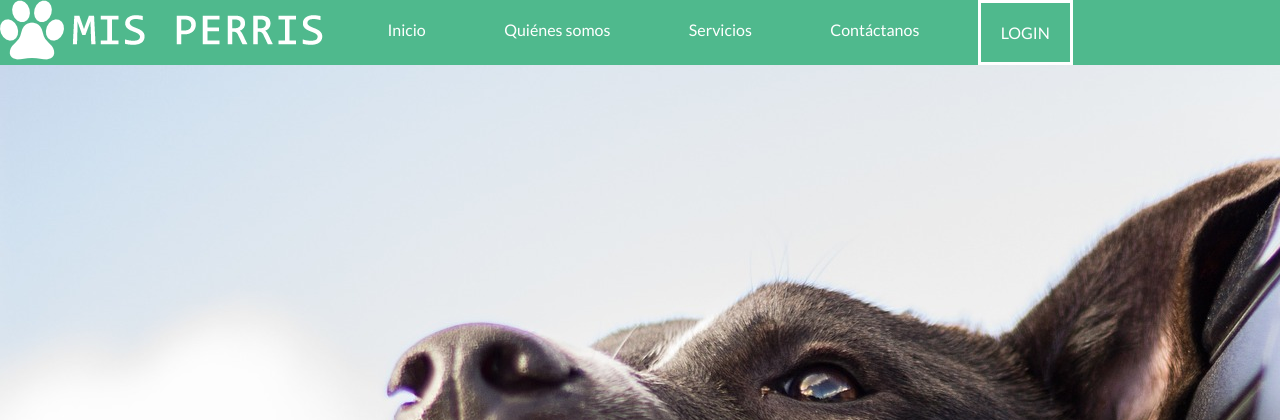
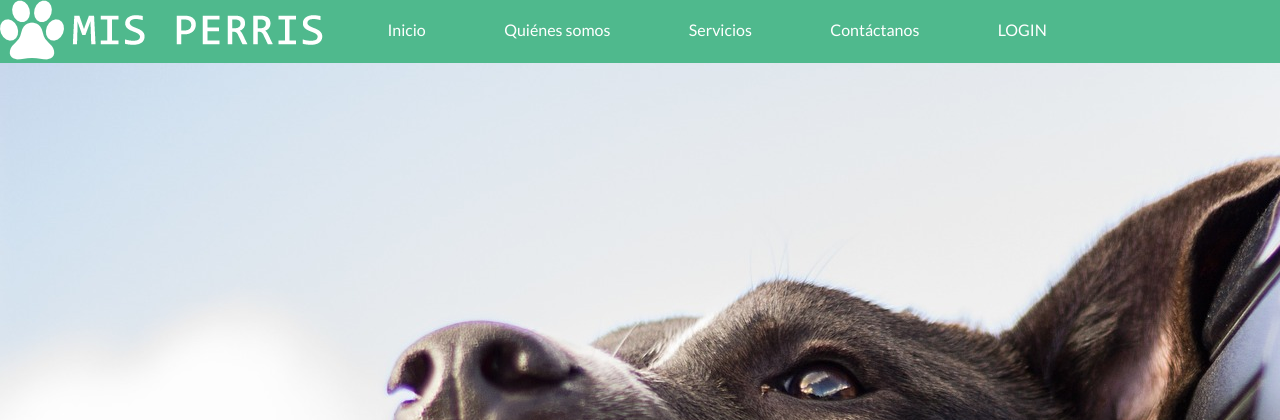
Before and after one commit to KoniAltamirano/Mis-Perris, a Django app: page / in a window 1280 px wide; the page is wider, and only the part inside the window is pictured. Shown: the top 420 px of that part. Run offline with Django 3.2, Linux system fonts and the light colour scheme; some libraries are stand-ins or nearby versions; some web fonts are replaced.

Commit message:
Eliminada prueba css en interfaz login

```diff
--- a/misperris/blog/static/css/Style.css
+++ b/misperris/blog/static/css/Style.css
@@ -96,16 +96,6 @@ header nav ul li a {
     padding: 20px;
     text-decoration: none;
     display: block;
-}
-
-.login {
-    color: #4fb98d;
-    border: solid #fff;
-}
-
-.login:hover {
-    color: #fff;
-    border: #4fb98d;
 }
 
 header nav ul li a:hover {
```
